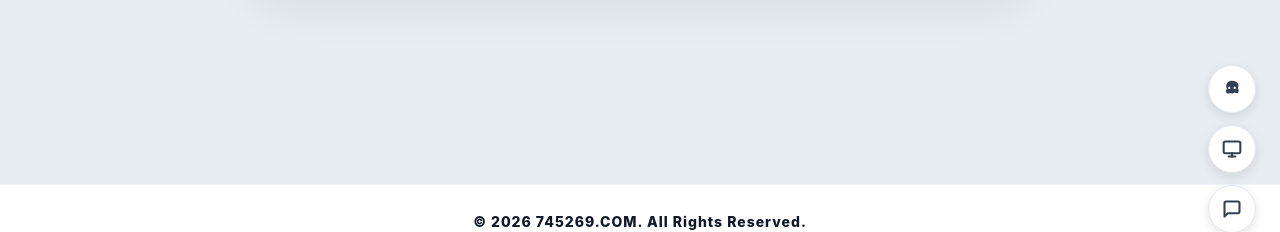
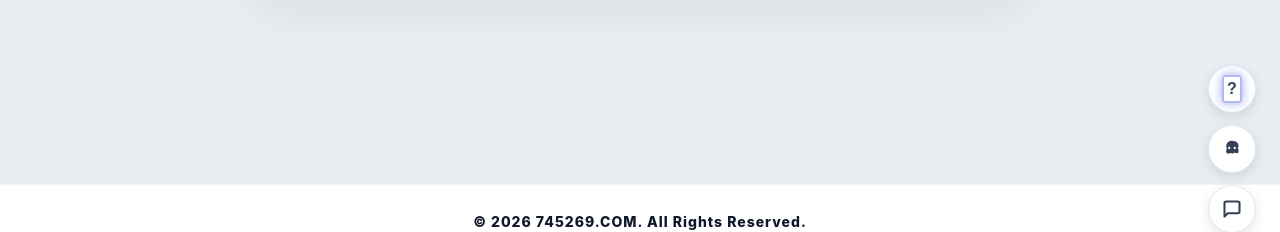
Before and after one commit to 1763686131/745269, a Vue app in the folder 745269games/: page / in a window 1280 px wide. Shown: the part 487-719 px from the top of the page. Built offline with nearby package versions, Linux system fonts and the light colour scheme.

Commit message:
2.52 优化

```diff
--- a/745269games/src/components/common/FloatingButtons.vue
+++ b/745269games/src/components/common/FloatingButtons.vue
@@ -15,6 +15,17 @@
       </button>
     </transition>
 
+    <!-- 🎰 每日抽奖按钮 -->
+    <button class="float-btn lottery-btn" @click="openLotteryModal" title="每日抽奖">
+      <div class="lottery-card-icon"></div>
+      <!-- 提示气泡 -->
+      <transition name="tooltip-fade">
+        <span v-if="showLotteryTip" class="lottery-tip">
+          不知道玩啥？点击我吧
+        </span>
+      </transition>
+    </button>
+
     <!-- 2. 加QQ群按钮 -->
     <button
       class="float-btn btn-qq"
@@ -25,20 +36,6 @@
         <path fill="currentColor" d="M12 2C7.38 2 5.09 5.27 5.09 8.66c0 1.53.47 2.38.83 3.09-.43.51-.76 1.12-.94 1.83-.34 1.37-.08 2.57.73 3.32 1.15 1.07 3.05.5 4.19-.13.7.35 1.48.56 2.31.56 1.16 0 2.22-.4 3.11-1.07.64.38 1.53.76 2.37.76.62 0 1.17-.22 1.53-.63.78-.9 1-2.42.54-3.83-.2-.61-.51-1.14-.88-1.58.4-.73.91-1.63.91-3.21C20.18 5.41 17.52 2 12 2zm3.3 10c-.72 0-1.3-.58-1.3-1.3s.58-1.3 1.3-1.3 1.3.58 1.3 1.3-.58 1.3-1.3 1.3zm-6.6 0c-.72 0-1.3-.58-1.3-1.3s.58-1.3 1.3-1.3 1.3.58 1.3 1.3-.58 1.3-1.3 1.3z"/>
       </svg>
       <span class="tooltip">交流QQ群</span>
-    </button>
-
-    <!-- 🌟 每日抽奖按钮 -->
-    <button
-      class="float-btn btn-lottery"
-      @click="openLotteryModal"
-      title="每日抽奖"
-    >
-      <svg xmlns="http://www.w3.org/2000/svg" width="20" height="20" viewBox="0 0 24 24" fill="none" stroke="currentColor" stroke-width="2.5" stroke-linecap="round" stroke-linejoin="round">
-        <rect x="2" y="3" width="20" height="14" rx="2" ry="2"></rect>
-        <line x1="8" y1="21" x2="16" y2="21"></line>
-        <line x1="12" y1="17" x2="12" y2="21"></line>
-      </svg>
-      <span class="tooltip">每日抽奖</span>
     </button>
 
     <!-- 3. 反馈问题按钮 -->
@@ -161,8 +158,61 @@ const openFeedbackModal = () => {
 
 // ================= 🌟 每日抽奖弹窗逻辑 =================
 const showLottery = ref(false)
+const showLotteryTip = ref(false)
+let lotteryTipTimer = null
+
 const openLotteryModal = () => {
   showLottery.value = true
+  // 点击后停止提示
+  showLotteryTip.value = false
+  if (lotteryTipTimer) {
+    clearInterval(lotteryTipTimer)
+    lotteryTipTimer = null
+  }
+}
+
+// 检查今天是否已经抽过卡
+const checkTodayLottery = () => {
+  const today = new Date().toLocaleDateString('zh-CN')
+  const stored = localStorage.getItem('dailyLotteryCards')
+
+  if (!stored) return false
+
+  try {
+    const data = JSON.parse(stored)
+    return data.date === today && data.cards && data.cards.length > 0
+  } catch {
+    return false
+  }
+}
+
+// 启动提示动画
+const startLotteryTip = () => {
+  // 如果今天已经抽过，不显示提示
+  if (checkTodayLottery()) {
+    return
+  }
+
+  // 每10秒显示一次提示，持续3秒
+  lotteryTipTimer = setInterval(() => {
+    // 再次检查是否已抽卡
+    if (checkTodayLottery()) {
+      clearInterval(lotteryTipTimer)
+      lotteryTipTimer = null
+      return
+    }
+
+    showLotteryTip.value = true
+    setTimeout(() => {
+      showLotteryTip.value = false
+    }, 3000)
+  }, 10000)
+
+  // 首次立即显示
+  showLotteryTip.value = true
+  setTimeout(() => {
+    showLotteryTip.value = false
+  }, 3000)
 }
 
 // ================= 🌟 QQ群弹窗逻辑 =================
@@ -188,10 +238,17 @@ const copyQQGroup = async () => {
 // ================= 🌟 生命周期挂载 =================
 onMounted(() => {
   window.addEventListener('scroll', handleScroll)
+  // 启动抽奖提示
+  startLotteryTip()
 })
 
 onUnmounted(() => {
   window.removeEventListener('scroll', handleScroll)
+  // 清除抽奖提示定时器
+  if (lotteryTipTimer) {
+    clearInterval(lotteryTipTimer)
+    lotteryTipTimer = null
+  }
 })
 </script>
 
@@ -251,6 +308,90 @@ onUnmounted(() => {
 .btn-feedback:hover {
   background: #f43f5e;
   box-shadow: 0 6px 16px rgba(244, 63, 94, 0.4);
+}
+
+/* ================= 🌟 抽奖按钮样式 ================= */
+.lottery-btn {
+  position: relative;
+  /* 使用 CSS 变量适配主题 */
+}
+
+/* 卡片图标 - 长方形盒子 */
+.lottery-card-icon {
+  width: 20px;
+  height: 28px;
+  background: transparent;
+  border-radius: 3px;
+  border: 2px solid var(--text-main);
+  position: relative;
+  animation: cardGlow 2s ease-in-out infinite;
+  display: flex;
+  align-items: center;
+  justify-content: center;
+  color: var(--text-main);
+  font-size: 16px;
+  font-weight: bold;
+}
+
+.lottery-card-icon::before {
+  content: '?';
+}
+
+/* 微光效果 */
+@keyframes cardGlow {
+  0%, 100% {
+    box-shadow: 0 0 8px rgba(102, 126, 234, 0);
+    border-color: rgba(255, 255, 255, 0.6);
+  }
+  50% {
+    box-shadow: 0 0 12px rgba(102, 126, 234, 0.8),
+                0 0 16px rgba(102, 126, 234, 0.5);
+    border-color: rgba(102, 126, 234, 1);
+  }
+}
+
+/* 抽奖提示气泡 */
+.lottery-tip {
+  position: absolute;
+  right: 60px;
+  background: linear-gradient(135deg, #667eea 0%, #764ba2 100%);
+  color: #fff;
+  padding: 8px 16px;
+  border-radius: 20px;
+  font-size: 13px;
+  font-weight: bold;
+  white-space: nowrap;
+  box-shadow: 0 4px 12px rgba(102, 126, 234, 0.4);
+  pointer-events: none;
+  z-index: 10;
+}
+
+.lottery-tip::after {
+  content: '';
+  position: absolute;
+  right: -6px;
+  top: 50%;
+  transform: translateY(-50%);
+  width: 0;
+  height: 0;
+  border-left: 8px solid #764ba2;
+  border-top: 6px solid transparent;
+  border-bottom: 6px solid transparent;
+}
+
+.tooltip-fade-enter-active,
+.tooltip-fade-leave-active {
+  transition: all 0.4s cubic-bezier(0.25, 0.8, 0.25, 1);
+}
+
+.tooltip-fade-enter-from {
+  opacity: 0;
+  transform: translateX(10px);
+}
+
+.tooltip-fade-leave-to {
+  opacity: 0;
+  transform: translateX(10px);
 }
 
 /* 💡 自定义精致气泡文字 */
@@ -516,6 +657,15 @@ onUnmounted(() => {
     height: 44px;
   }
 
+  .lottery-card-icon {
+    width: 18px;
+    height: 26px;
+  }
+
+  .lottery-tip {
+    display: none; /* 移动端不显示提示 */
+  }
+
   .tooltip {
     display: none; /* 移动端不展示 hover 提示泡 */
   }
```
Also changed, not shown: 745269games/src/views/front/gamesHome.vue (line endings or trailing spaces).
